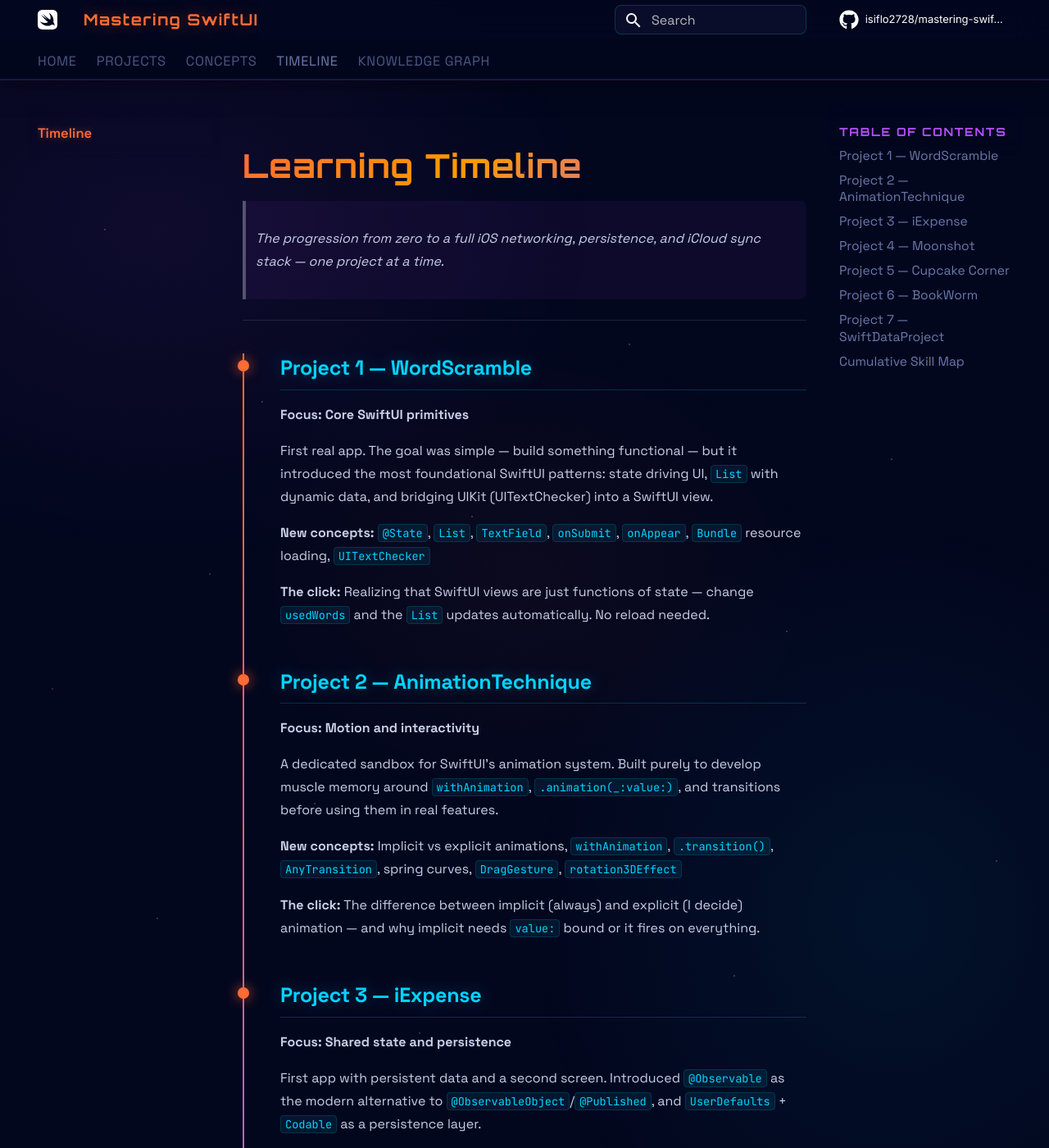
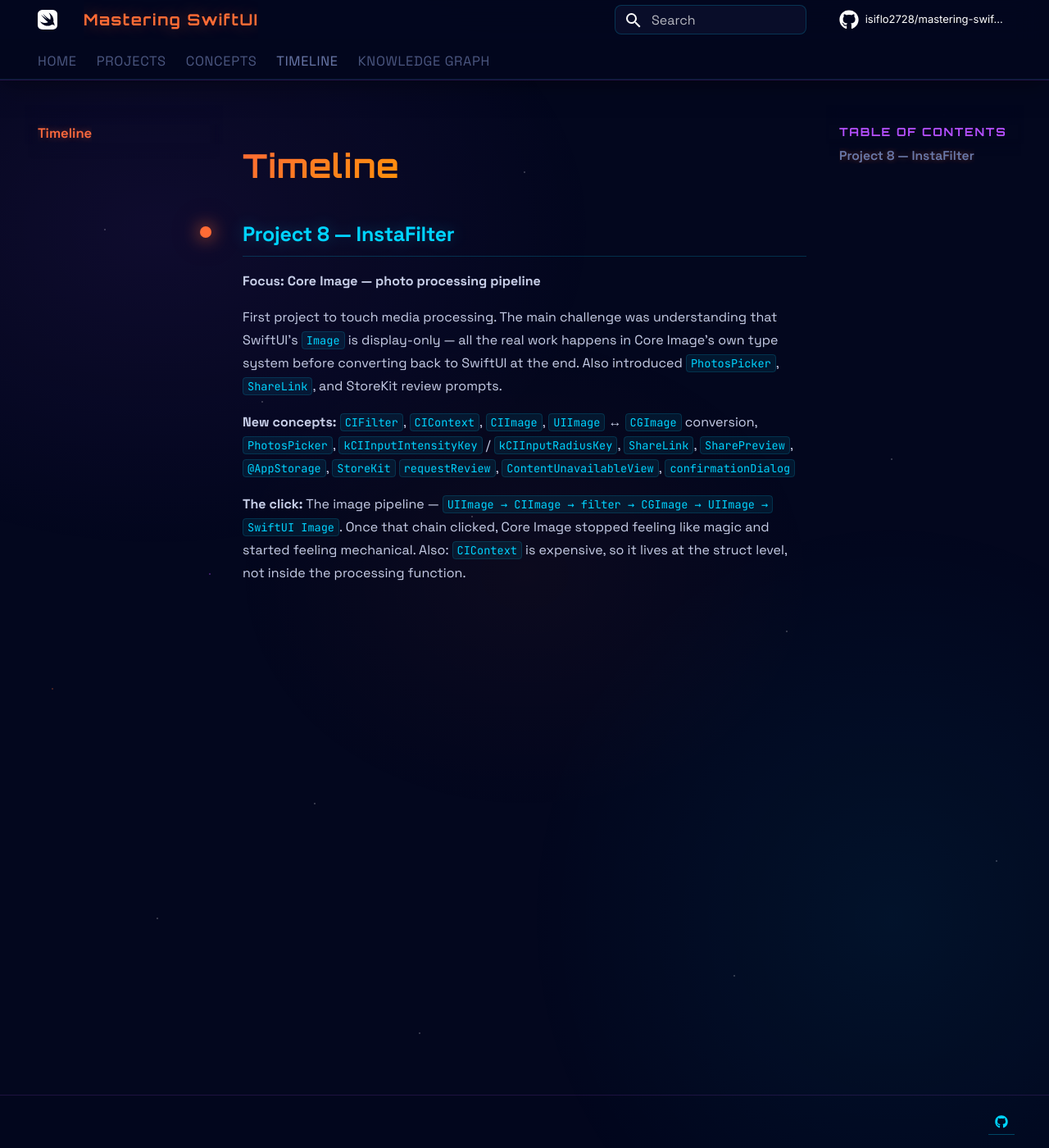
Before and after one commit to isiflo2728/swift-vault, an MkDocs documentation site: the page built from docs/timeline.md, in a window 1280 px wide and 1400 px high. Shown: the whole window at 82% size. Built offline with MkDocs 1.6.1 and Material for MkDocs 9.7.7, drawn with Linux system fonts in a browser that asks for light colours; comment, search, counter and statistics services are not loaded; some of the changed text lies outside the part shown.

Commit message:
Add InstaFilter to timeline

```diff
--- a/docs/timeline.md
+++ b/docs/timeline.md
@@ -1,118 +1,16 @@
-# Learning Timeline
 
-> The progression from zero to a full iOS networking, persistence, and iCloud sync stack — one project at a time.
-
----
-
-<div class="timeline" markdown>
 
 <div class="timeline-item" markdown>
 
-## Project 1 — WordScramble
-**Focus: Core SwiftUI primitives**
+## Project 8 — InstaFilter
+**Focus: Core Image — photo processing pipeline**
 
-First real app. The goal was simple — build something functional — but it introduced the most foundational SwiftUI patterns: state driving UI, `List` with dynamic data, and bridging UIKit (UITextChecker) into a SwiftUI view.
+First project to touch media processing. The main challenge was understanding that SwiftUI's `Image` is display-only — all the real work happens in Core Image's own type system before converting back to SwiftUI at the end. Also introduced `PhotosPicker`, `ShareLink`, and StoreKit review prompts.
 
-**New concepts:** `@State`, `List`, `TextField`, `onSubmit`, `onAppear`, `Bundle` resource loading, `UITextChecker`
+**New concepts:** `CIFilter`, `CIContext`, `CIImage`, `UIImage` ↔ `CGImage` conversion, `PhotosPicker`, `kCIInputIntensityKey` / `kCIInputRadiusKey`, `ShareLink`, `SharePreview`, `@AppStorage`, `StoreKit` `requestReview`, `ContentUnavailableView`, `confirmationDialog`
 
-**The click:** Realizing that SwiftUI views are just functions of state — change `usedWords` and the `List` updates automatically. No reload needed.
-
-</div>
-
-<div class="timeline-item" markdown>
-
-## Project 2 — AnimationTechnique
-**Focus: Motion and interactivity**
-
-A dedicated sandbox for SwiftUI's animation system. Built purely to develop muscle memory around `withAnimation`, `.animation(_:value:)`, and transitions before using them in real features.
-
-**New concepts:** Implicit vs explicit animations, `withAnimation`, `.transition()`, `AnyTransition`, spring curves, `DragGesture`, `rotation3DEffect`
-
-**The click:** The difference between implicit (always) and explicit (I decide) animation — and why implicit needs `value:` bound or it fires on everything.
-
-</div>
-
-<div class="timeline-item" markdown>
-
-## Project 3 — iExpense
-**Focus: Shared state and persistence**
-
-First app with persistent data and a second screen. Introduced `@Observable` as the modern alternative to `@ObservableObject`/`@Published`, and `UserDefaults` + `Codable` as a persistence layer.
-
-**New concepts:** `@Observable`, `didSet` persistence pattern, `UserDefaults`, `JSONEncoder`/`JSONDecoder`, `.sheet()`, `@Environment(\.dismiss)`, `onDelete`, `EditButton`
-
-**The click:** Putting persistence logic inside the model (not the view) keeps views clean — they just read/write `expenses.items` without caring where it's saved.
-
-</div>
-
-<div class="timeline-item" markdown>
-
-## Project 4 — Moonshot
-**Focus: Complex data, grids, and multi-level navigation**
-
-Most architecturally complex project so far. Required cross-referencing two JSON datasets (missions + astronauts) and navigating three levels deep. Introduced `LazyVGrid` and a reusable generic JSON decoder.
-
-**New concepts:** `LazyVGrid`, `.adaptive` GridItem, `Bundle.decode<T>()` generic extension, `navigationDestination(for:)`, custom `Color` assets, multi-level `NavigationStack`, `ScrollView`
-
-**The click:** The generic `Bundle.decode<T>()` extension — one function that handles any `Codable` type. Generics clicked as a concept here.
-
-</div>
-
-<div class="timeline-item" markdown>
-
-## Project 5 — Cupcake Corner
-**Focus: Networking and async/await**
-
-First app to talk to the internet. Sending a real POST request with JSON, decoding the response, and handling it non-blocking with `async/await`. Also: multi-screen forms, validation, and `AsyncImage`.
-
-**New concepts:** `URLSession.upload(for:from:)`, `URLRequest`, `async/await`, `Task {}`, `.task` modifier, `AsyncImage`, form validation with `disabled()`, shared `@Observable` across a nav stack
-
-**The click:** `Task {}` inside a button action as the bridge from synchronous SwiftUI event handling to asynchronous network calls. Also: `.task` auto-cancels on view disappear — cleaner than `.onAppear`.
-
-</div>
-
-<div class="timeline-item" markdown>
-
-## Project 6 — BookWorm
-**Focus: SwiftData — real database persistence**
-
-Replaced UserDefaults with SwiftData — Apple's modern database layer. Built a custom `@Binding`-driven star rating component and learned the full SwiftData lifecycle: `@Model`, `@Query`, `modelContext`.
-
-**New concepts:** `SwiftData`, `@Model`, `@Query`, `modelContext.insert()`, `modelContext.delete()`, `.modelContainer()`, custom `@Binding` views, `Picker` with genre list
-
-**The click:** `@Query` is live — no refresh logic needed. Add a book, the `List` updates instantly. SwiftData handles everything Core Data required 100 lines of boilerplate for.
-
-</div>
-
-<div class="timeline-item" markdown>
-
-## Project 7 — SwiftDataProject
-**Focus: SwiftData deep dive — relationships, dynamic queries, iCloud sync**
-
-Pushed SwiftData further by introducing model relationships, runtime-configurable filtering and sorting, and iCloud sync via CloudKit. The key architectural lesson was separating query logic into a dedicated child view with a custom initializer so that filter/sort config can be injected from a parent.
-
-**New concepts:** `@Relationship(deleteRule: .cascade)`, `#Predicate`, `SortDescriptor`, custom `@Query` `init` with `_users` underscore syntax, `@Bindable` for two-way bindings on `@Model` objects, programmatic `NavigationStack` with `path`, CloudKit capability setup, optional model properties for iCloud compatibility
-
-**The click:** The `_users` underscore syntax — reaching into the property wrapper itself to construct the `@Query` dynamically at init time. Also: CloudKit sync requires zero networking code — just the right capability and optional properties on your models.
+**The click:** The image pipeline — `UIImage → CIImage → filter → CGImage → UIImage → SwiftUI Image`. Once that chain clicked, Core Image stopped feeling like magic and started feeling mechanical. Also: `CIContext` is expensive, so it lives at the struct level, not inside the processing function.
 
 </div>
 
 </div>
-
----
-
-## Cumulative Skill Map
-
-By the end of these 7 projects, the following areas are covered:
-
-- [x] State management — `@State`, `@Binding`, `@Observable`
-- [x] Navigation — `NavigationStack`, multi-level drill-down, sheets
-- [x] Layouts — stacks, `List`, `LazyVGrid`, `ScrollView`
-- [x] Animations — implicit, explicit, transitions, gestures
-- [x] Persistence — `UserDefaults`, `SwiftData`, `CloudKit`
-- [x] Networking — `URLSession`, `async/await`, `Codable`
-- [x] UIKit bridging — `UITextChecker`
-- [ ] Testing — unit tests, UI tests *(next)*
-- [ ] Custom drawing — `Canvas`, `Path`, `Shape`
-- [ ] Location & Maps — `CoreLocation`, `MapKit`
-- [ ] Notifications — `UserNotifications`
```
